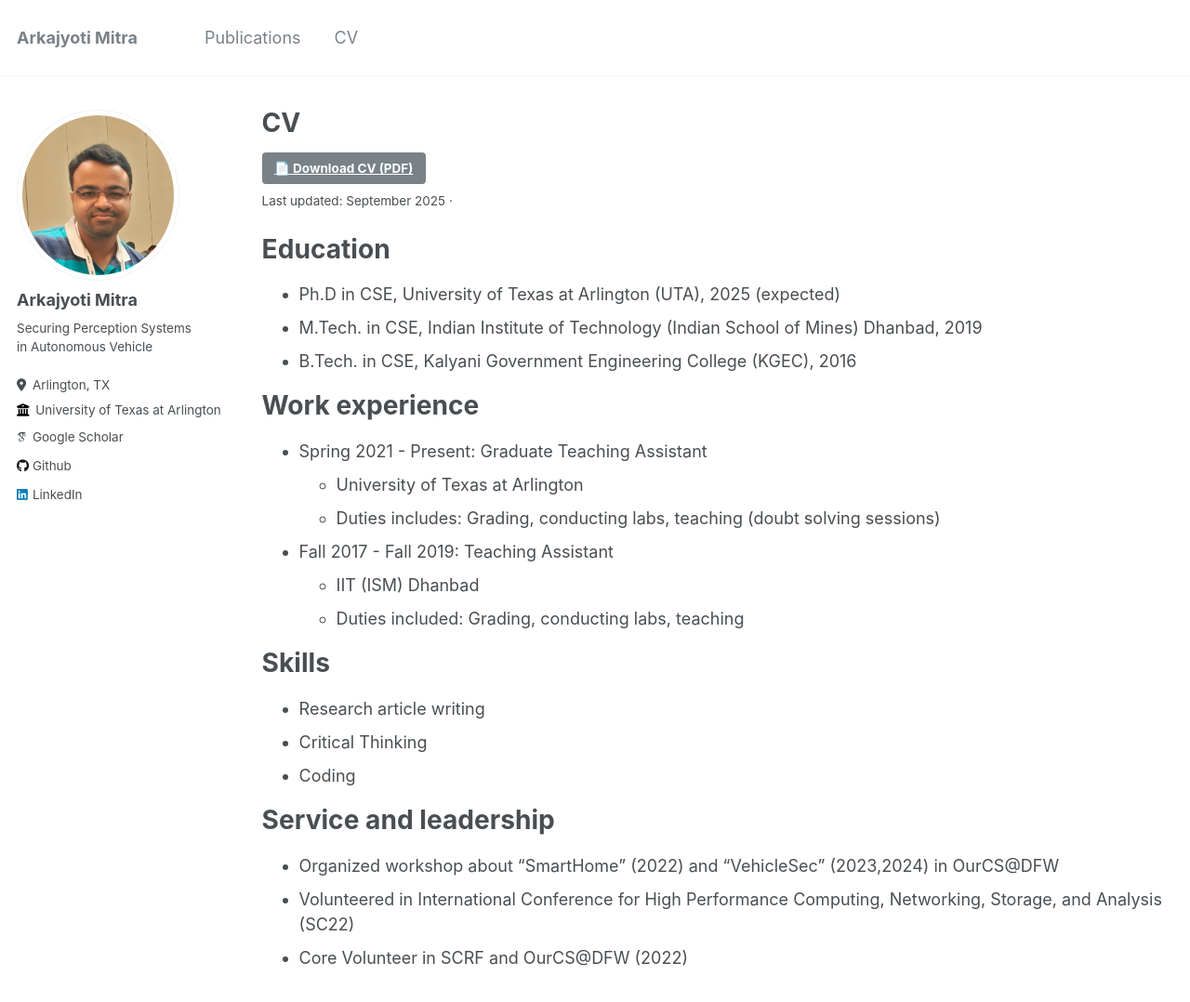
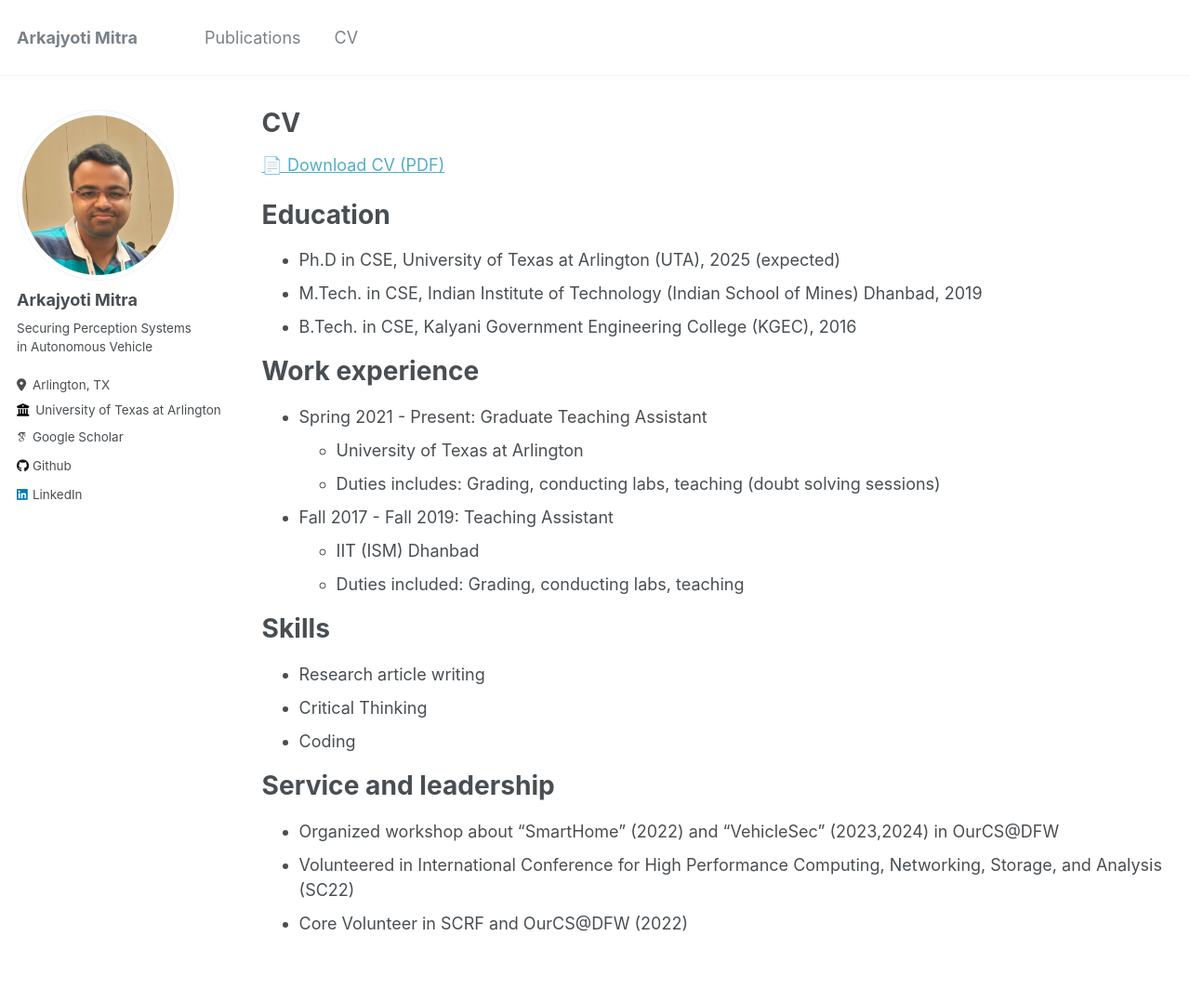
Before and after one commit to arkajyotimitra/arkajyotimitra.github.io, a Jekyll site: the page built from _pages/cv.md, in a window 1280 px wide and 1260 px high. Shown: the top 1078 px of the window at 93% size. Built offline with Jekyll 4.4.1, drawn with Linux system fonts in a browser that asks for light colours; some web fonts are replaced.

Commit message:
Update cv.md

```diff
--- a/_pages/cv.md
+++ b/_pages/cv.md
@@ -9,15 +9,7 @@ redirect_from:
 
 {% include base_path %}
 
-<p>
-  <a class="btn btn--primary" href="{{ base_path/files/CV_Arkajyoti_Mitra_research_vision.pdf}}" target="_blank" rel="noopener" download>
-    📄 Download CV (PDF)
-  </a>
-  <br>
-  <small>
-    Last updated: {{ site.time | date: "%B %Y" }} ·
-  </small>
-</p>
+[📄 Download CV (PDF)]({{ '/files/CV_Arkajyoti_Mitra_research_vision.pdf' | relative_url }})
 
 
 Education
```
